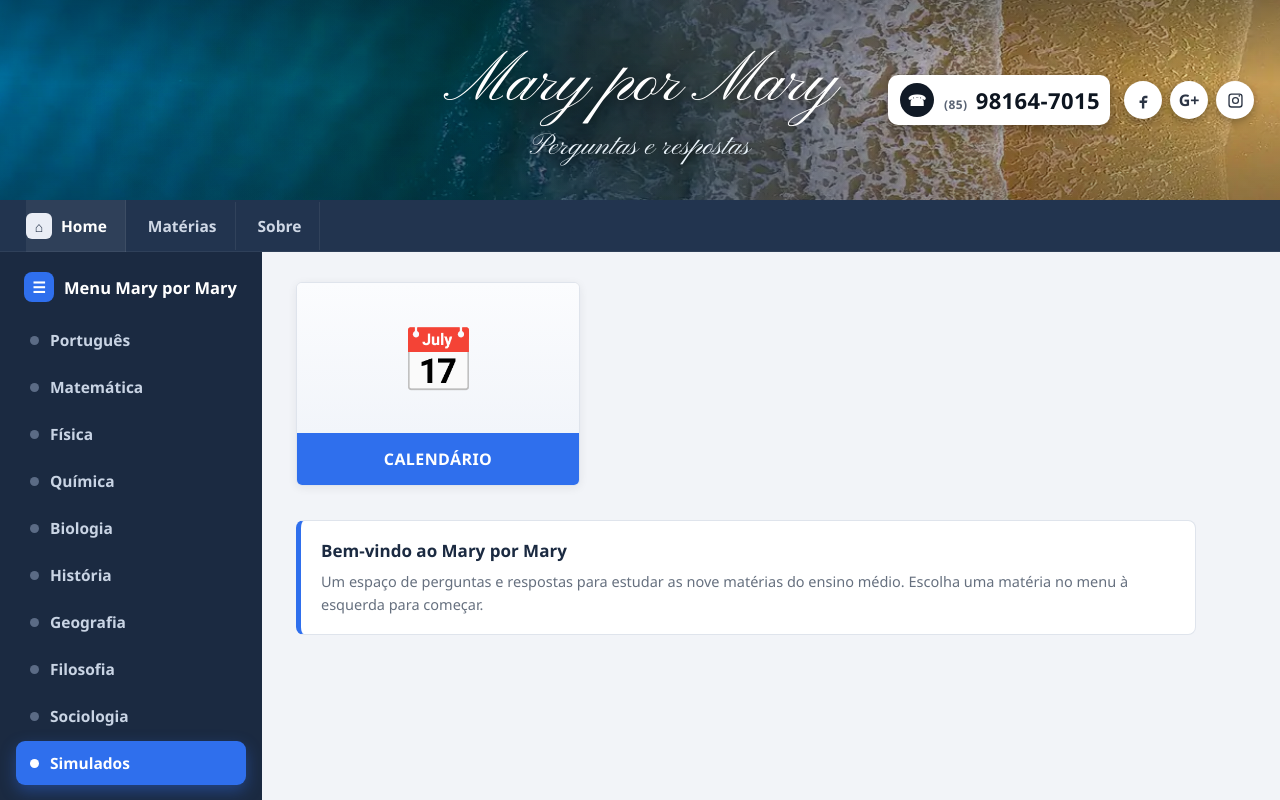
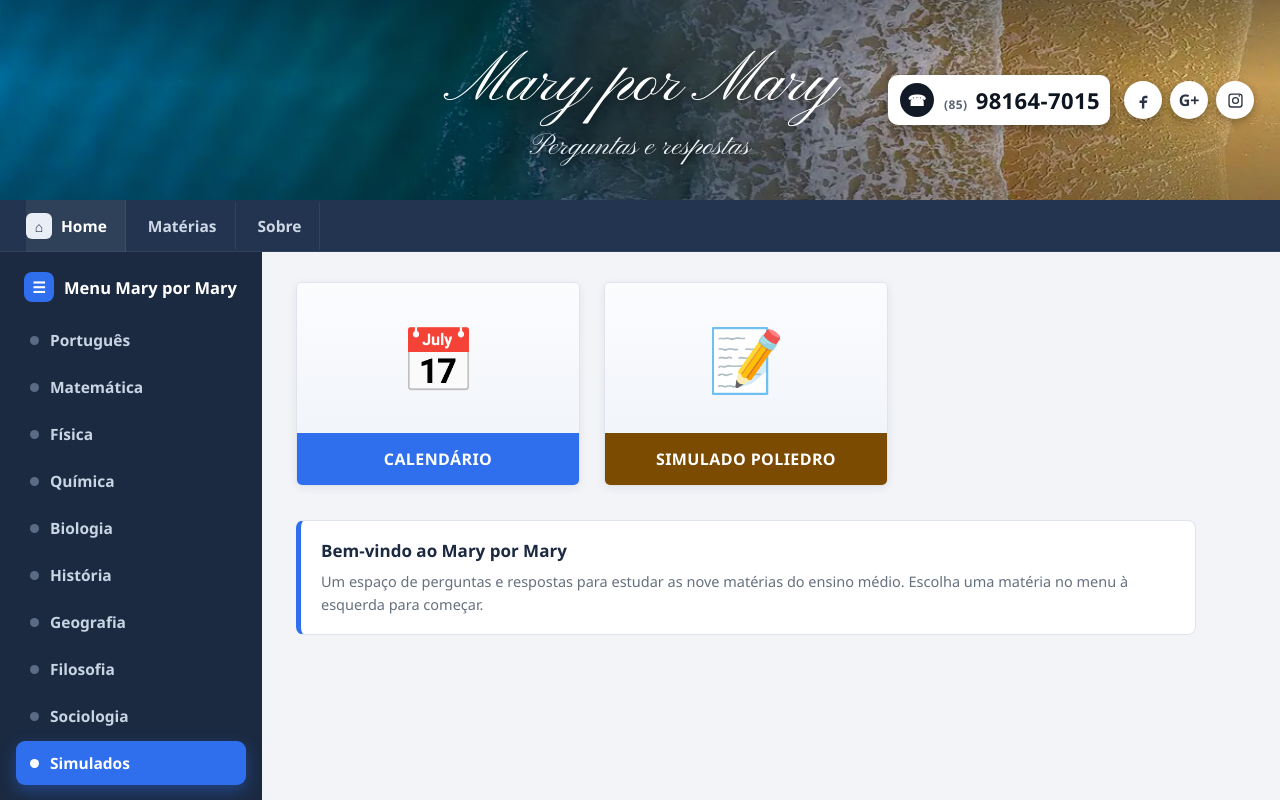
Before and after one commit to jmarysystems/mary-por-mary, a plain HTML site: page index.html in a window 1280 px wide. Both pictures are taken after a click on the link "Simulados". Shown: the top 800 px of the page. Drawn offline with Linux system fonts and the light colour scheme.

Commit message:
feat: cartao Simulado Poliedro ao lado do calendario

```diff
--- a/index.html
+++ b/index.html
@@ -164,6 +164,7 @@
   .card.c2 .label{background:#2b8a8a}
   .card.c3 .label{background:#c0392b}
   .card.c4 .label{background:var(--blue)}
+  .card.c5 .label{background:#7a4b00}
 
   .painel-note{
     margin-top:34px; background:#fff; border:1px solid var(--line); border-left:5px solid var(--blue);
@@ -221,7 +222,7 @@
     .menu-list a .dot{display:none}
     .content{padding:22px 16px 34px}
   }
-  @media (max-width:1080px){
+  @media (max-width:1240px){
     .brand{padding:0}
     .site-header{flex-direction:column; gap:14px}
     .header-right{position:static; transform:none; justify-content:center}
@@ -333,6 +334,10 @@
         <div class="art">&#128197;</div>
         <div class="label">CRONOGRAMA</div>
       </a>
+      <a class="card c5" id="card-simulado" href="simulado-poliedro.html" hidden>
+        <div class="art">&#128221;</div>
+        <div class="label">SIMULADO POLIEDRO</div>
+      </a>
     </section>
 
     <div class="painel-note" id="sobre">
@@ -358,6 +363,7 @@ const CRONOGRAMAS = {"matematica": {"titulo": "Cronograma de Matemática", "desc
   var cardNat  = document.getElementById('card-natureza');
   var cardHum  = document.getElementById('card-humanas');
   var cardCron = document.getElementById('card-cronograma');
+  var cardSim = document.getElementById('card-simulado');
   var titulo = document.getElementById('crono-titulo');
   var desc = document.getElementById('crono-desc');
   var corpo = document.querySelector('#painel-crono tbody');
@@ -368,6 +374,7 @@ const CRONOGRAMAS = {"matematica": {"titulo": "Cronograma de Matemática", "desc
     cardNat.hidden = false;
     cardHum.hidden = false;
     cardCron.hidden = true;
+    cardSim.hidden = true;
   }
 
   function preencher(slug){
@@ -413,6 +420,7 @@ const CRONOGRAMAS = {"matematica": {"titulo": "Cronograma de Matemática", "desc
       cardCron.hidden = false;
       cardCron.querySelector('.label').textContent =
         (atual === 'simulados') ? 'CALENDÁRIO' : 'CRONOGRAMA';
+      cardSim.hidden = (atual !== 'simulados');
     });
   });
 
```
